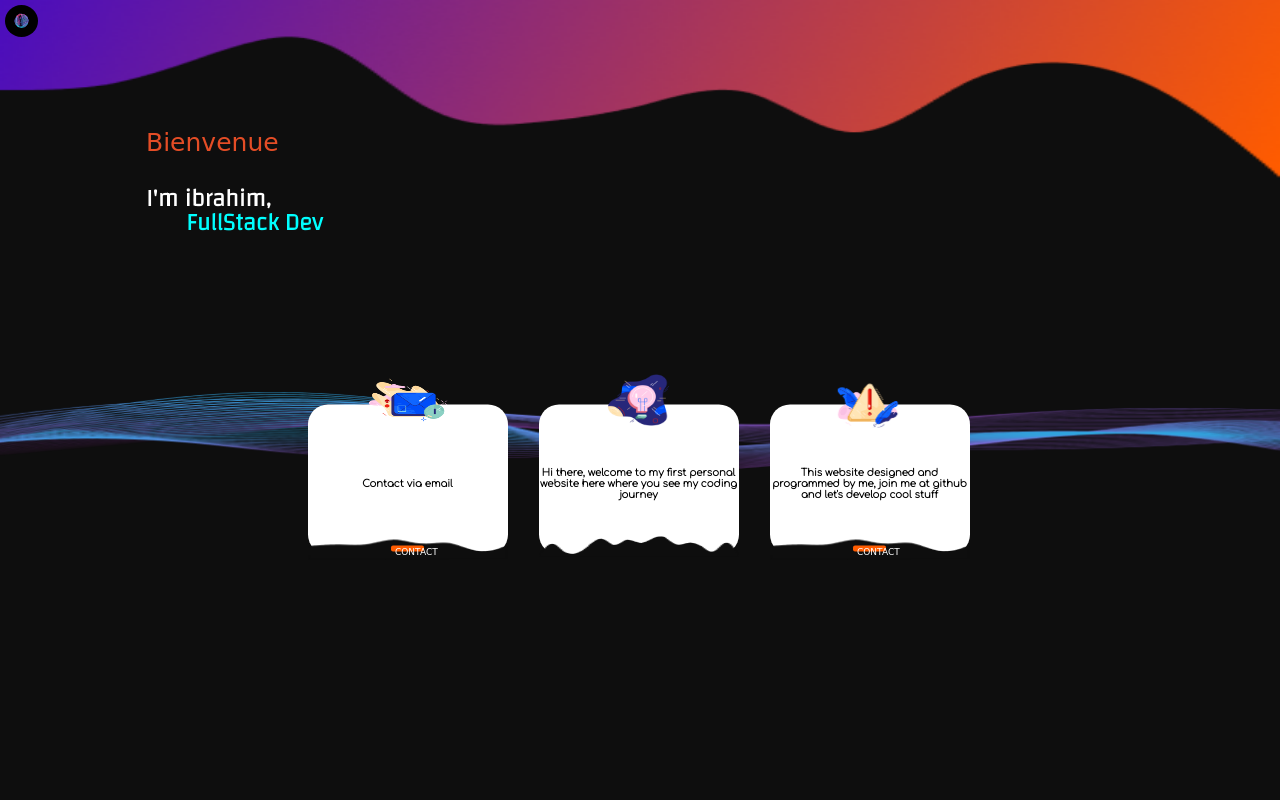
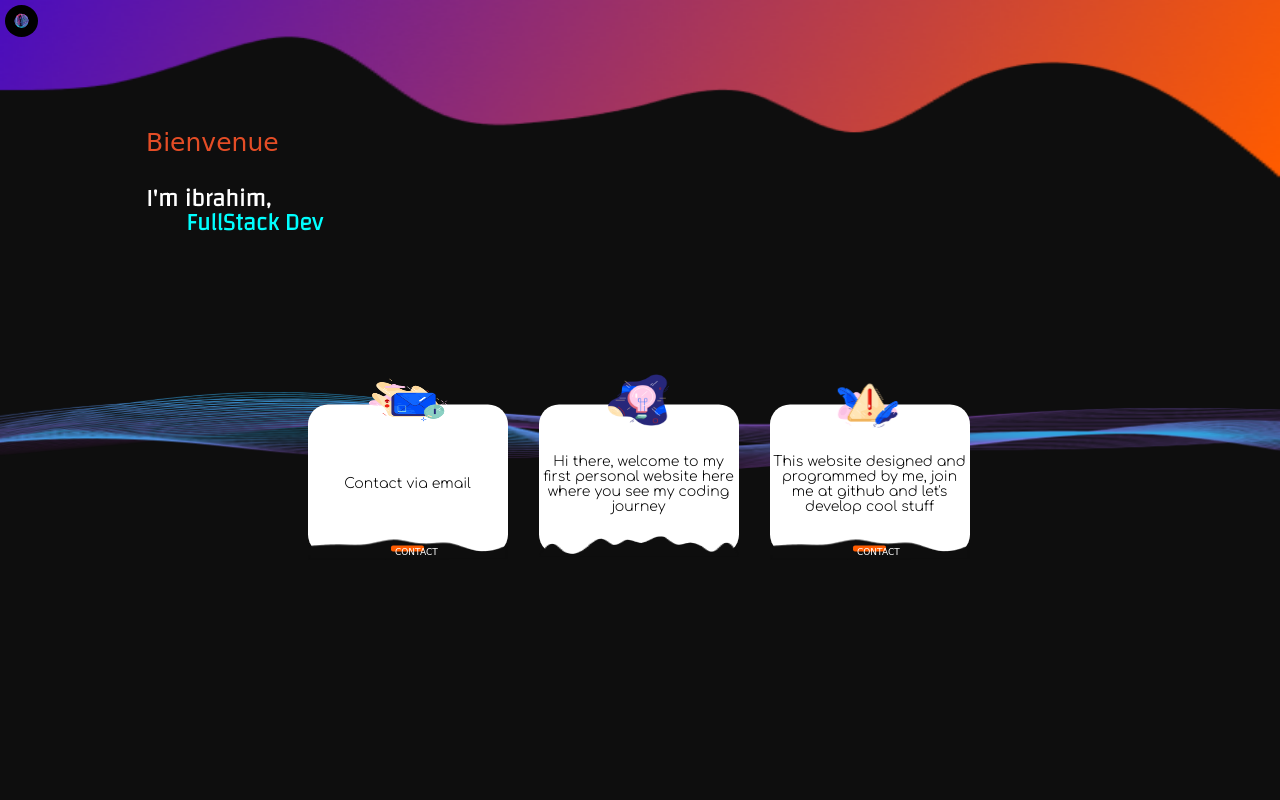
Before and after one commit to ibraKH/ibra, a plain HTML site: page index.html in a window 1280 px wide. Shown: the top 800 px of the page. Drawn offline with nearby package versions, Linux system fonts and the light colour scheme; a web font is replaced by a local one.

Commit message:
changes on font

```diff
--- a/index.html
+++ b/index.html
@@ -54,7 +54,7 @@
                             <img src="/images/email.png" class="emailIcon" alt="email">
                         </div>
                         <div id="contactContent" class="infoContent">
-                            <h5 class="frontFont lightThemeFont">Contact via email</h5>
+                            <p class="frontFont lightThemeFont">Contact via email</p>
                         </div>
                         <div id="contactButton" class="infoButtonsDiv">
                             <button class="infoButtons" id="emailMe" aria-label="email"></button>
@@ -71,7 +71,7 @@
                             <img src="/images/idea.png" class="ideaIcon" alt="idea">
                         </div>
                         <div id="ideaContent" class="infoContent">
-                            <h5 class="frontFont lightThemeFont">Hi there, welcome to my first personal website here where you see my coding journey</h5>
+                            <p class="frontFont lightThemeFont">Hi there, welcome to my first personal website here where you see my coding journey</p>
                         </div>
                         <div id="ideaVector">
                             <img src="/images/darkTheme/ideaVector.png" class="ideaVector themeImages" alt="ideaVector">
@@ -82,7 +82,7 @@
                             <img src="/images/Attention.png" class="attentionIcon" alt="attention">
                         </div>
                         <div id="createdContent" class="infoContent">
-                            <h5 class="frontFont lightThemeFont">This website designed and programmed by me, join me at github and let's develop cool stuff</h5>
+                            <p class="frontFont lightThemeFont">This website designed and programmed by me, join me at github and let's develop cool stuff</p>
                         </div>
                         <div id="createdButton" class="infoButtonsDiv">
                             <button class="infoButtons" id="githubMe" aria-label="github"></button>
--- a/style.css
+++ b/style.css
@@ -93,6 +93,10 @@ html, body{
     width: 100%;
     overflow-x: hidden;
 }
+.frontFont{
+    font-family: 'Comfortaa', cursive;
+    font-size: 8px;
+}
 .bigscreen{
     display: none;
 }
@@ -1195,6 +1199,10 @@ html, body{
     width: 100%;
     overflow-x: hidden;
 }
+.frontFont{
+    font-family: 'Comfortaa', cursive;
+    font-size: 14px;
+}
 #watchScreen{
     position: absolute;
     right: 0;
@@ -2359,10 +2367,7 @@ button, a{
 .aboutMeFont{
     font-family: 'Changa', sans-serif;
 }
-.frontFont{
-    font-family: 'Comfortaa', cursive;
-    font-size: x-small;
-}
+
 .headerCodingFont{
     font-family: 'El Messiri', sans-serif;
 }
```
